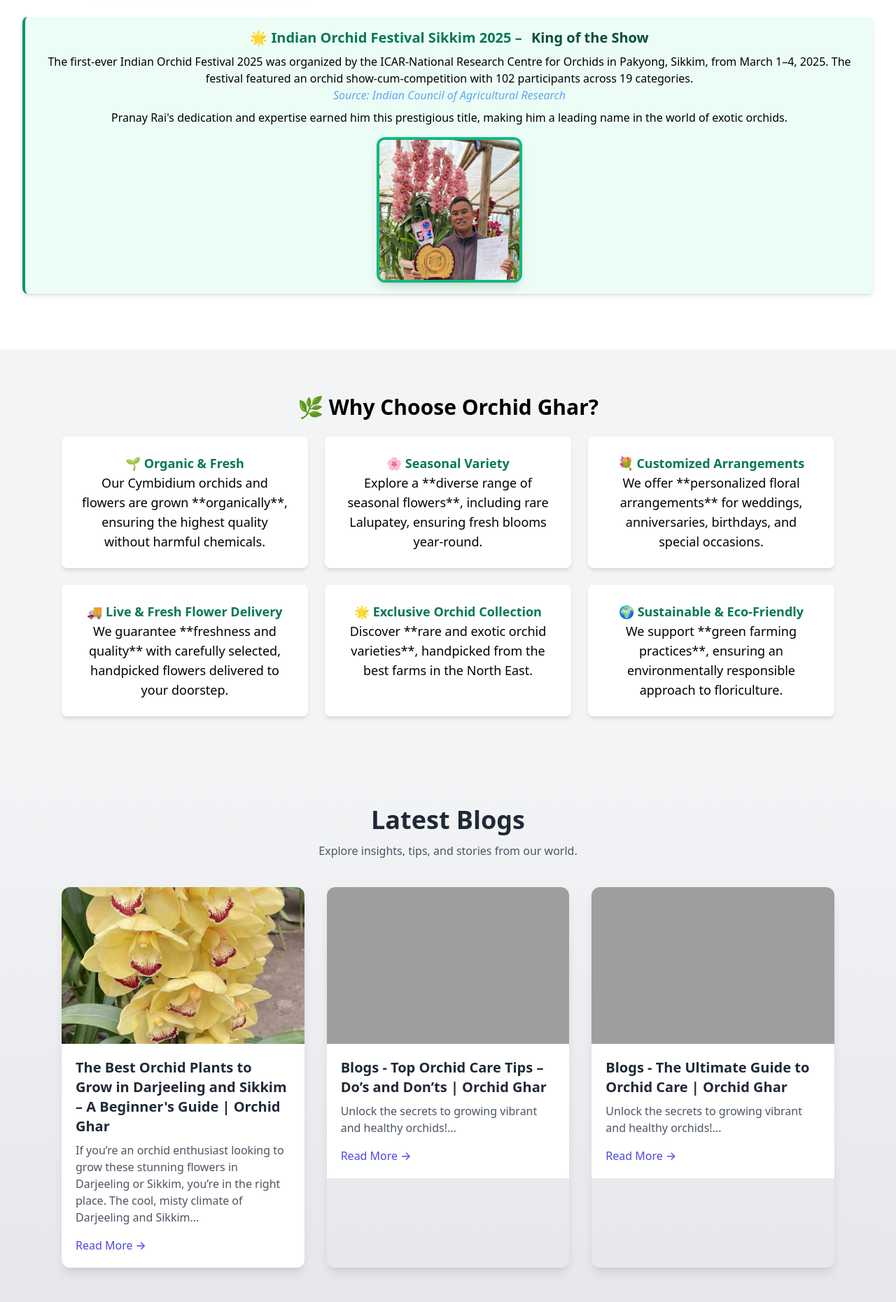
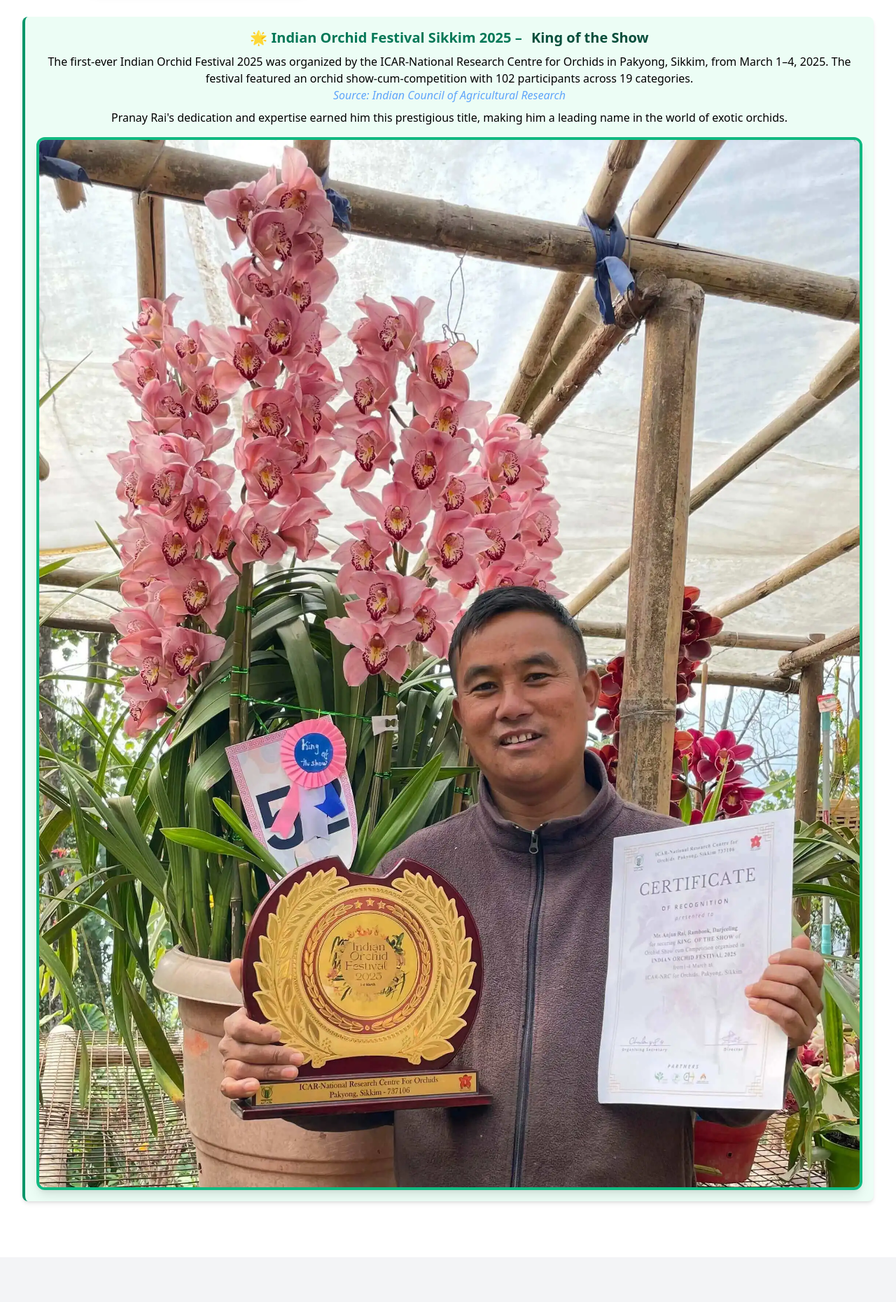
Before and after one commit to OrchidGhar/orchidghar.github.io, a Jekyll site: the page built from index.html, in a window 1280 px wide. Shown: the part 1648-3509 px from the top of the page at 70% size. Built offline with Jekyll 4.4.1, drawn with Linux system fonts in a browser that asks for light colours; nearby versions of some CDN libraries.

Commit message:
indian orchid festival updated

```diff
--- a/_includes/indianOrchidFestival.html
+++ b/_includes/indianOrchidFestival.html
@@ -13,6 +13,6 @@
 
     <!-- Award Image -->
     <div class="mt-4">
-      <img src="assets/images/king-of-the-show.webp" alt="Pranay Rai - King of the show" class="w-52 h-52 object-cover rounded-xl shadow-lg border-4 border-green-500 mx-auto">
+      <img src="assets/images/king-of-the-show.webp" alt="Pranay Rai - King of the show" class="w-50 h-50 object-cover rounded-xl shadow-lg border-4 border-green-500 mx-auto">
     </div>
   </div>
```
